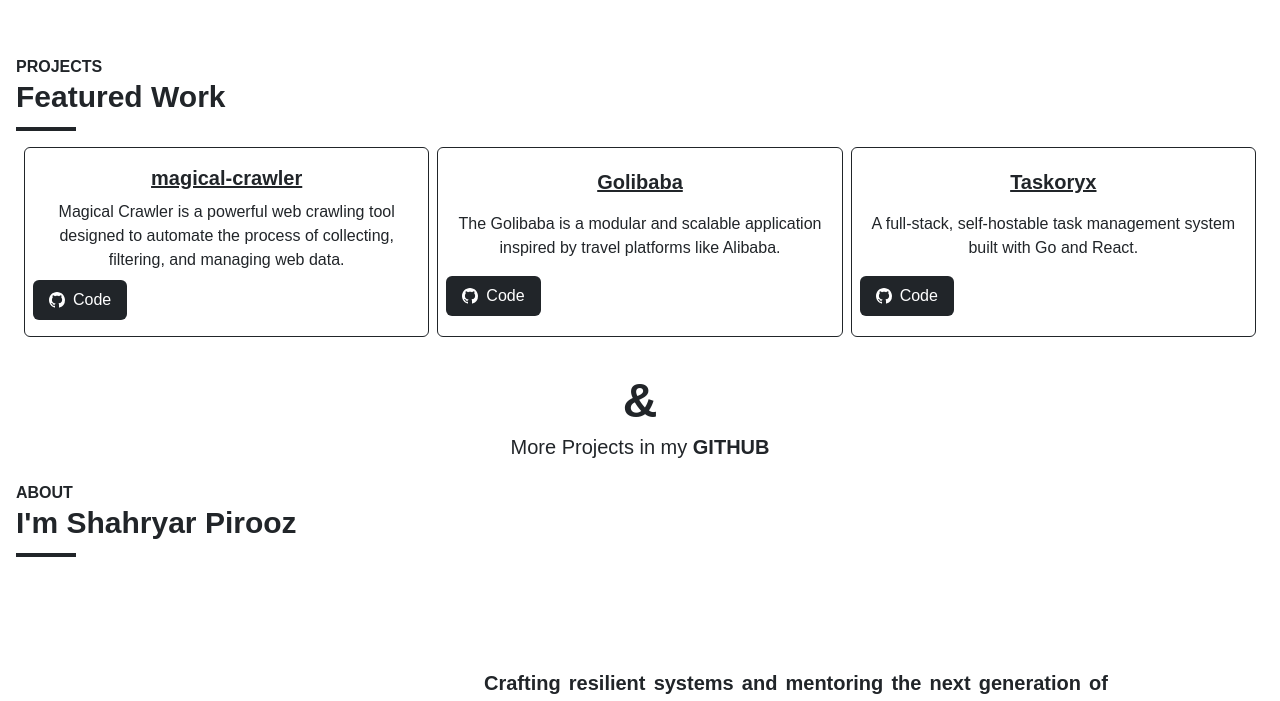
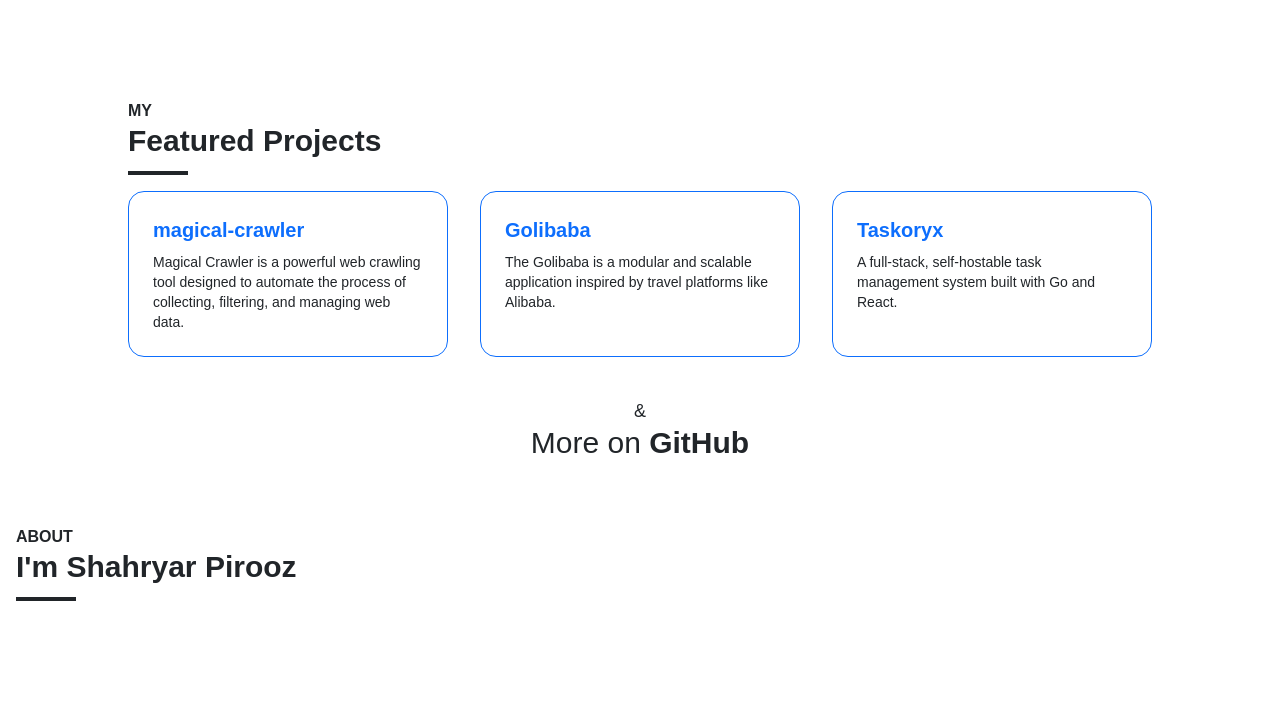
Before and after one commit to Shahryar-Pirooz/shahryar-pirooz.github.io, a Next.js app: page /shahryar-pirooz.github.io/ in a window 1280 px wide. Shown: the part 841-1542 px from the top of the page. Built offline with nearby package versions, Linux system fonts and the light colour scheme.

Commit message:
Refactor Projects section: update layout and improve project display with enhanced styling

```diff
--- a/app/sections/projects.tsx
+++ b/app/sections/projects.tsx
@@ -1,53 +1,53 @@
 import projects from '@/app/data/projects.json'
 import Title from '@/components/title/title'
-import { Project } from '@/types/project'
 import Link from 'next/link'
-import { BsGithub } from 'react-icons/bs'
+// import { BsGithub } from 'react-icons/bs'
 
 export default function Projects() {
 	return (
-		<section className='flex flex-col my-5'>
+		<section
+			id='projects'
+			className='py-16 px-4 md:px-16'
+		>
+			<div className='max-w-5xl mx-auto flex flex-col space-y-10'>
+				<div className='mb-8'>
 					<Title
-				h1='Projects'
-				h2='Featured Work'
+						h1='my'
+						h2='Featured Projects'
 					/>
-			<div className='grid grid-cols-3 gap-2 w-full h-fit my-4 py-4 px-2'>
-				{projects.map((project: Project, index) => {
-					return (
-						<div
-							className='border rounded-md flex justify-around flex-col flex-nowrap py-4 px-2 space-y-2 '
-							key={index}
+				</div>
+
+				<div className='grid grid-cols-1 sm:grid-cols-2 lg:grid-cols-3 gap-8'>
+					{projects.map((project) => (
+						<Link
+							key={project.name}
+							href={project.url}
+							target='_blank'
+							rel='noopener noreferrer'
+							className='group border border-accent p-6 rounded-2xl hover:shadow-xl hover:bg-accent transition-all duration-300'
 						>
-							<div className='font-bold text-xl w-full text-center underline hover:cursor-pointer'>
-								<h3>{project.name}</h3>
+							<h3 className='text-xl font-semibold text-accent group-hover:text-background'>
+								{project.name}
+							</h3>
+							<p className='text-foreground text-sm mt-2 group-hover:text-gray-200'>
+								{project.description}
+							</p>
+						</Link>
+					))}
 				</div>
-							<div>
-								<p className='w-full text-center '>{project.description}</p>
-							</div>
+				<div className='flex flex-col justify-center items-center'>
+					<span className='w-full text-center text-lg'>&</span>
+					<span className='w-full text-center text-3xl'>
+						More on{' '}
 						<Link
-								className='size-fit'
-								href={project.url}
+							href='https://github.com/Shahryar-Pirooz/'
+							className='font-black'
 						>
-								<div className='flex flex-row flex-nowrap bg-foreground text-background size-full justify-center items-center space-x-2 rounded-md px-4 py-2'>
-									<BsGithub />
-									<span>Code</span>
-								</div>
-							</Link>
-						</div>
-					)
-				})}
-			</div>
-			<span className='text-5xl font-bold text-center w-full my-2'> & </span>
-			<span className='text-xl text-center w-full'>
-				More Projects in my
-				<Link
-					className='font-black'
-					href='https://www.github.com/Shahryar-pirooz'
-				>
-					{' '}
-					GITHUB{' '}
+							GitHub
 						</Link>
 					</span>
+				</div>
+			</div>
 		</section>
 	)
 }
```
Lines whose indentation alone changed are shown as unchanged.
